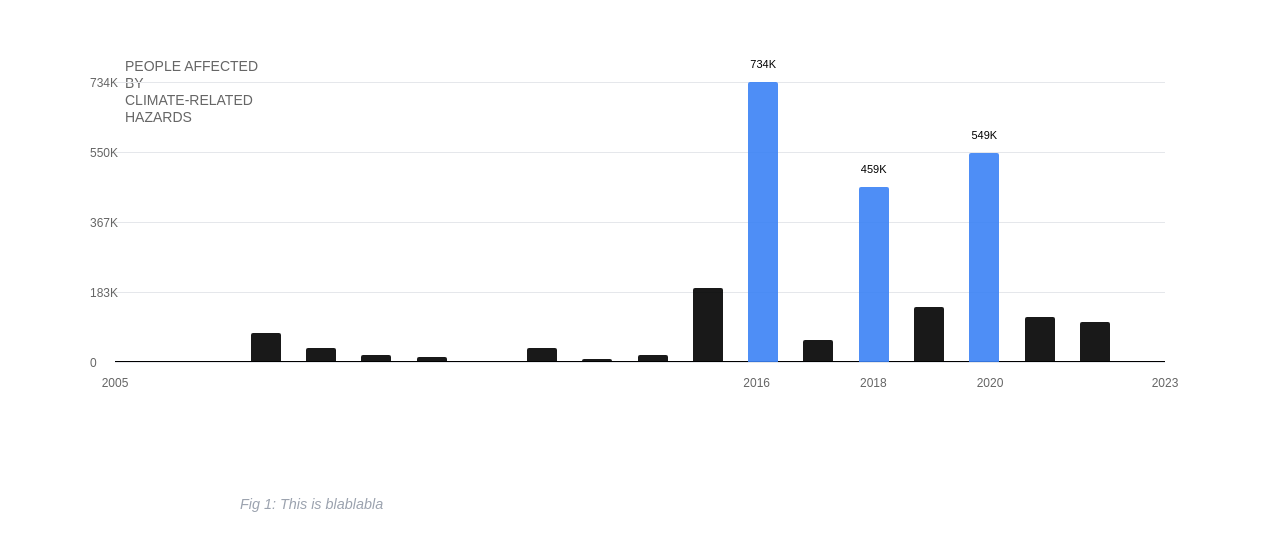
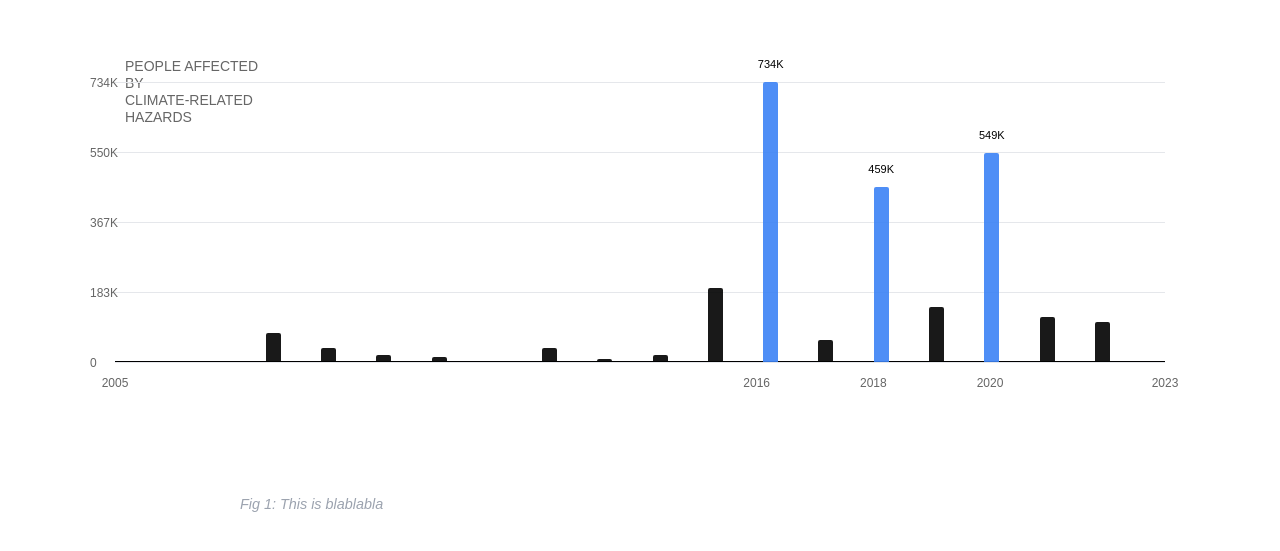
Before and after one commit to intendedsideeffects/Chauka-mobile, a Next.js app: page /disaster-chart in a window 1280 px wide. Shown: the part 179-730 px from the top of the page. Built offline with nearby package versions, Linux system fonts and the light colour scheme.

Commit message:
section 5

```diff
--- a/src/app/components/NewChartComponent.jsx
+++ b/src/app/components/NewChartComponent.jsx
@@ -135,8 +135,8 @@ const NewChartComponent = () => {
       {/* Chart area with bars */}
              <div className="flex items-end justify-between h-[350px] relative" style={{
          transition: 'height 1.5s ease',
-         marginLeft: responsive.isMobile() ? '0px' : '0px',
-         marginRight: responsive.isMobile() ? '0px' : '0px'
+                 marginLeft: responsive.isMobile() ? '0px' : '0px',
+        marginRight: responsive.isMobile() ? '15px' : '0px'
        }}>
         {/* Horizontal gridlines */}
         {[0, 0.25, 0.5, 0.75, 1.0].map((value, index) => (
@@ -224,8 +224,8 @@ const NewChartComponent = () => {
                   style={{
                     height: `${Math.max(barHeight, 1)}px`,
                     width: 'calc(100% - 2px)',
-                    minWidth: '30px',
-                    maxWidth: '120px',
+                    minWidth: '15px',
+                    maxWidth: '60px',
                     minHeight: '1px',
                     transition: 'height 1.5s ease, background-color 0.2s ease, width 0.3s ease',
                     backgroundColor: isHovered ?
--- a/src/app/mobile-page.jsx
+++ b/src/app/mobile-page.jsx
@@ -626,8 +626,9 @@ export default function TestScroll() {
             boxSizing: 'border-box',
             transform: responsive.isMobile() ? 'scale(0.9)' : 'scale(1)',
             transformOrigin: 'left top',
-            marginLeft: responsive.isMobile() ? '10px' : '0px',
-            marginRight: responsive.isMobile() ? '10px' : '0px'
+            marginLeft: responsive.isMobile() ? '2.5rem' : '0px',
+            marginRight: responsive.isMobile() ? '2.5rem' : '0px',
+            marginTop: responsive.isMobile() ? '6rem' : '0px'
           }}>
             <NewChartComponent />
           </div>
@@ -638,7 +639,8 @@ export default function TestScroll() {
             color: '#9ca3af',
             fontStyle: 'italic',
             lineHeight: 1.4,
-            margin: 0
+            margin: 0,
+            marginTop: responsive.isMobile() ? '2rem' : '0px'
           }} dangerouslySetInnerHTML={{ __html: "<strong>Fig 5:</strong> Number of people affected by climate-related hazards in the Pacific, 2005–2023. Data: Pacific Data Hub <a href='https://blue-pacific-2050.pacificdata.org/climate-change-and-disasters/indicators?outcome=1.0' target='_blank' style='color: #9ca3af; text-decoration: underline;'>(link)</a> and EM-DAT <a href='https://public.emdat.be/data' target='_blank' style='color: #9ca3af; text-decoration: underline;'>(link)</a>" }} />
         </div>
       </div>
```
